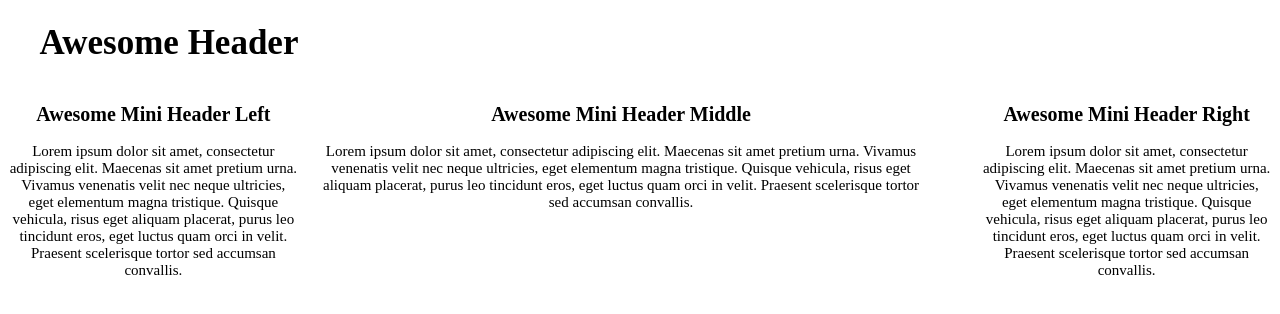
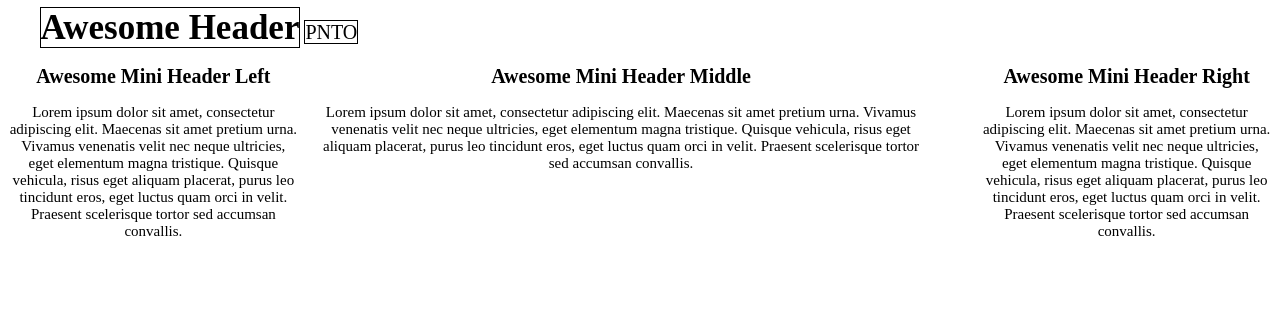
Before and after one commit to pre0020/pre0020.github.io, a plain HTML site: page layout.html in a window 1280 px wide. Drawn offline with Linux system fonts and the light colour scheme.

Commit message:
navbar begin

```diff
--- a/layout.html
+++ b/layout.html
@@ -4,12 +4,18 @@
     <meta charset="UTF-8">
     <meta name="viewport" content="width=device-width, initial-scale=1.0">
     <title>Awesome Layout</title>
+    <style>
+        a {
+            font-size:20px;
+            border:1px solid black;
+        }
+    </style>
 </head>
 <body>
     <div style="height:1024px;clear:both;">
         <div>
-            <h1 style="font-size:35px;margin-left:2.5%;">Awesome Header</h1>
-            <ul style="margin:0;padding:0;overflow:hidden;"></ul>
+            <h1 style="font-size:35px;margin-left:2.5%;border:1px solid black;display:inline;">Awesome Header</h1>
+            <a>PNTO</a>
         </div>
         <div style="width:23%;float:left;">
             <h2 style="font-size:20px;text-align:center;">Awesome Mini Header Left</h2>
```
